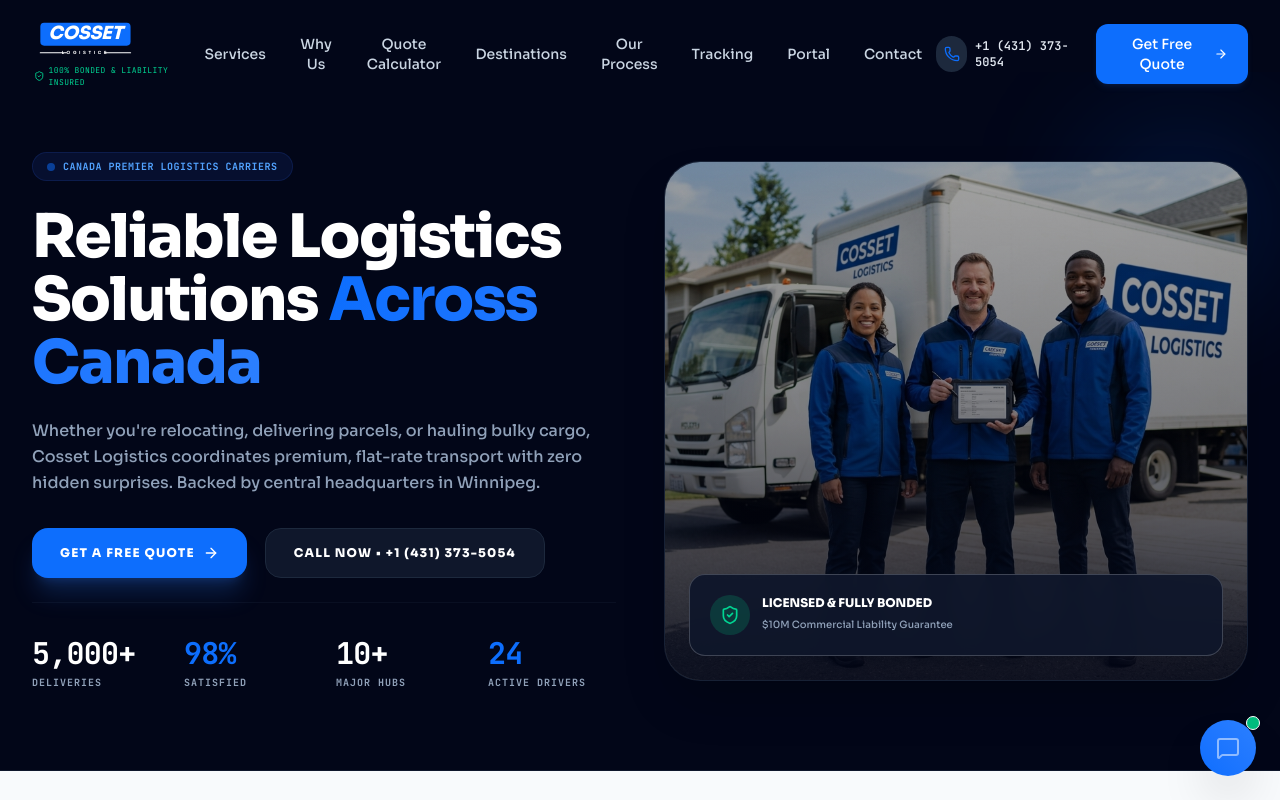
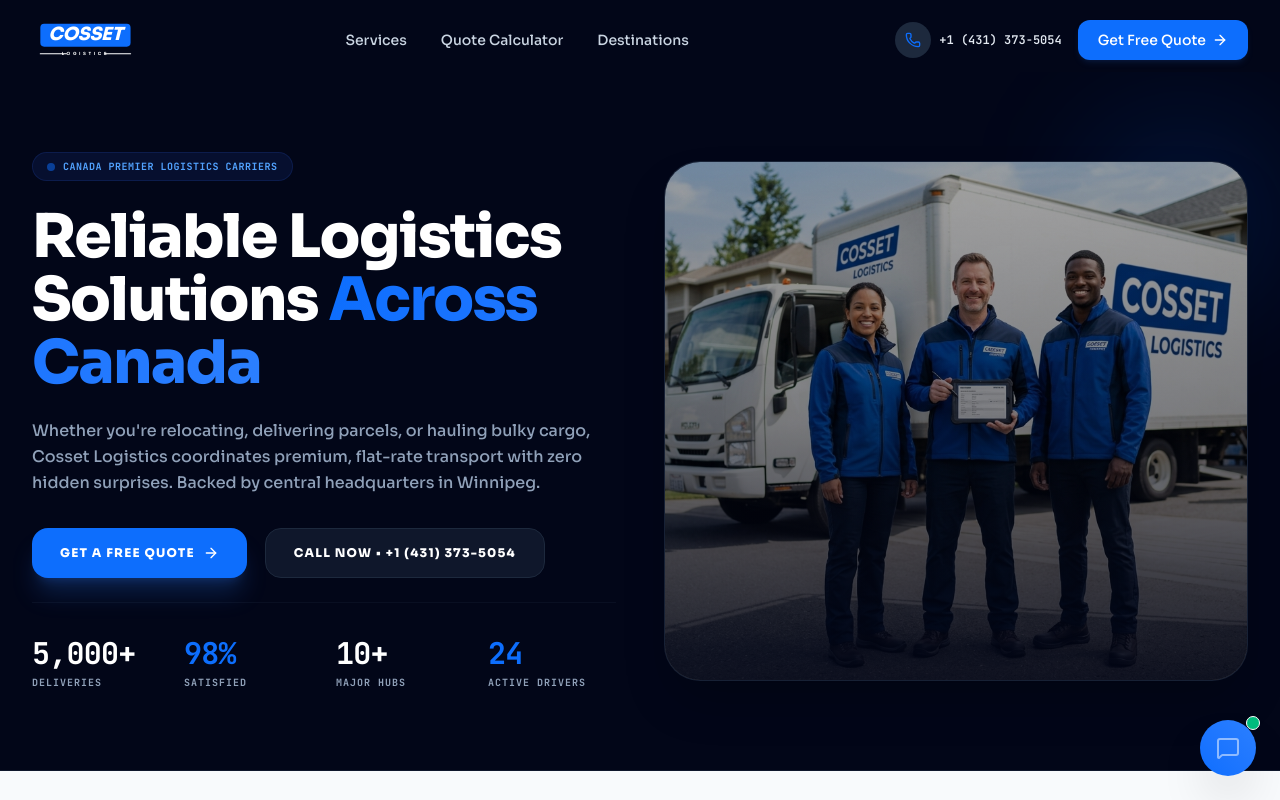
Before and after one commit to DUBEM-STYLES/Cosset-Logistics, a React (Vite) app: page / in a window 1280 px wide. Shown: the top 800 px of the page. Built offline with nearby package versions, Linux system fonts and the light colour scheme.

Commit message:
refactor: simplify navigation and booking workflow
Removed tracking and customer portal modules to streamline the application flow. Updated the quote submission confirmation text to better reflect current business processes.

```diff
--- a/src/App.tsx
+++ b/src/App.tsx
@@ -9,8 +9,6 @@
 import CossetLogo from "./components/CossetLogo";
 import CanadaMap from "./components/CanadaMap";
 import QuoteCalculator from "./components/QuoteCalculator";
-import TrackingDashboard from "./components/TrackingDashboard";
-import CustomerPortal from "./components/CustomerPortal";
 import ChatWidget from "./components/ChatWidget";
 import { Booking, GalleryItem, Testimonial } from "./types";
 
@@ -151,19 +149,7 @@
   // Handle setting/adding new bookings from quote calculator
   const handleAddBooking = (newBooking: Booking) => {
     setBookings(prev => [newBooking, ...prev]);
-
-    // Auto transition to the Customer Portal section so they inspect the booked delivery!
-    setTimeout(() => {
-      handleNavigate("portal");
-    }, 1200);
-  };
-
-  const handleUpdateBookingStatus = (id: string, newStatus: any) => {
-    setBookings(prev => prev.map(b => b.id === id ? { ...b, status: newStatus } : b));
-  };
-
-  const handleCancelBooking = (id: string) => {
-    setBookings(prev => prev.filter(b => b.id !== id));
+    console.log("Booking successfully created in local state registry:", newBooking);
   };
 
   // Counting-up effect
@@ -442,12 +428,6 @@
               >
                 Browse Services
               </button>
-              <button
-                onClick={() => handleNavigate("portal")}
-                className="px-5 py-3 bg-slate-950 dark:bg-slate-850 hover:bg-slate-800 text-white rounded-xl text-xs font-bold uppercase tracking-wider transition-colors cursor-pointer"
-              >
-                View Booked Deliveries
-              </button>
             </div>
           </div>
 
@@ -658,23 +638,6 @@
 
                 {/* Visual dark overlay gradient for premium contrast */}
                 <div className="absolute inset-0 bg-linear-to-t from-slate-950/85 via-slate-950/25 to-transparent"></div>
-
-                {/* Floating overlay card */}
-                <div className="absolute bottom-6 left-6 right-6 bg-white/90 dark:bg-slate-900/95 backdrop-blur-md rounded-2xl p-5 border border-white/20">
-                  <div className="flex items-center gap-3">
-                    <div className="w-10 h-10 rounded-full bg-emerald-100 dark:bg-emerald-500/20 text-emerald-600 dark:text-emerald-400 flex items-center justify-center font-bold text-sm">
-                      <ShieldCheck className="w-5 h-5" />
-                    </div>
-                    <div>
-                      <span className="text-xs font-black uppercase text-slate-900 dark:text-white block font-sans">
-                        Licensed & Fully Bonded
-                      </span>
-                      <span className="text-[10px] text-slate-450 dark:text-slate-400 font-medium">
-                        $10M Commercial Liability Guarantee
-                      </span>
-                    </div>
-                  </div>
-                </div>
               </div>
             </div>
 
@@ -1032,23 +995,7 @@
         </div>
       </section>
 
-      {/* Booking and Customer portal dashboard */}
-      <section id="portal" className="py-20 bg-slate-50 dark:bg-slate-950 border-t border-slate-205/60 dark:border-slate-900/80 text-left">
-        <div className="max-w-7xl mx-auto px-4 sm:px-6 lg:px-8">
-          <CustomerPortal
-            bookingsList={bookings}
-            onUpdateStatus={handleUpdateBookingStatus}
-            onCancelBooking={handleCancelBooking}
-          />
-        </div>
-      </section>
-
-      {/* Shipment Tracking Dashboard Section */}
-      <section id="tracking" className="py-20 bg-white dark:bg-slate-900 border-t border-slate-150 dark:border-slate-800 text-left">
-        <div className="max-w-7xl mx-auto px-4 sm:px-6 lg:px-8">
-          <TrackingDashboard />
-        </div>
-      </section>
+
 
       {/* Process Section */}
       <section id="process" className="py-20 text-left bg-slate-50 dark:bg-slate-950/50 border-y border-slate-200/50 dark:border-slate-900">
@@ -1585,8 +1532,7 @@
               <h5 className="font-bold text-xs uppercase tracking-widest text-white font-mono">Quick Links</h5>
               <ul className="space-y-1.5 text-xs">
                 <li><button onClick={() => handleNavigate("calculator")} className="hover:text-white transition-colors cursor-pointer">Interactive Quote Form</button></li>
-                <li><button onClick={() => handleNavigate("tracking")} className="hover:text-white transition-colors cursor-pointer">Shipment Live Tracking</button></li>
-                <li><button onClick={() => handleNavigate("portal")} className="hover:text-white transition-colors cursor-pointer">My Operational Portal</button></li>
+                <li><button onClick={() => setCurrentPage("home")} className="hover:text-white transition-colors cursor-pointer">Cosset Direct Services</button></li>
                 <li><button onClick={() => handleNavigate("why-us")} className="hover:text-white transition-colors cursor-pointer font-bold text-royal-blue">Liability Indemnity Plan</button></li>
               </ul>
             </div>
--- a/src/components/Navbar.tsx
+++ b/src/components/Navbar.tsx
@@ -1,6 +1,6 @@
 import { useState, useEffect } from "react";
 import { motion, AnimatePresence } from "motion/react";
-import { Phone, Menu, X, ArrowRight, ShieldCheck } from "lucide-react";
+import { Phone, Menu, X, ArrowRight } from "lucide-react";
 import CossetLogo from "./CossetLogo";
 
 interface NavbarProps {
@@ -21,13 +21,8 @@
 
   const navLinks = [
     { name: "Services", id: "services" },
-    { name: "Why Us", id: "why-us" },
     { name: "Quote Calculator", id: "calculator" },
     { name: "Destinations", id: "service-areas" },
-    { name: "Our Process", id: "process" },
-    { name: "Tracking", id: "tracking" },
-    { name: "Portal", id: "portal" },
-    { name: "Contact", id: "contact" },
   ];
 
   const handleLinkClick = (id: string) => {
@@ -51,9 +46,6 @@
             className="flex flex-col items-start cursor-pointer group transition-transform duration-200"
           >
             <CossetLogo height="38px" showSub={true} />
-            <div className="hidden sm:flex items-center gap-1 text-[8px] text-emerald-600 dark:text-emerald-400 font-mono tracking-wider mt-1.5 ml-0.5">
-              <ShieldCheck className="w-3 h-3 inline" /> 100% BONDED & LIABILITY INSURED
-            </div>
           </div>
 
           {/* Desktop Navigation */}
--- a/src/components/QuoteCalculator.tsx
+++ b/src/components/QuoteCalculator.tsx
@@ -148,62 +148,39 @@
       <div className="absolute top-0 left-0 right-0 h-1.5 bg-gradient-to-r from-royal-blue to-blue-500"></div>
 
       {isBooked ? (
-        <div className="py-8 text-center space-y-6">
+        <div className="py-8 text-center space-y-6 animate-fade-in">
           <div className="w-16 h-16 rounded-full bg-emerald-100 dark:bg-emerald-500/10 text-emerald-600 dark:text-emerald-400 flex items-center justify-center mx-auto shadow-inner">
             <CheckCircle2 className="w-9 h-9" />
           </div>
           <div>
             <h4 className="text-2xl font-black text-slate-900 dark:text-white tracking-tight">
-              Booking Successfully Dispatched!
+              Request Successfully Received!
             </h4>
             <p className="text-sm text-slate-500 dark:text-slate-400 mt-2 max-w-sm mx-auto">
-              Your pickup has been logged directly into our Canada central scheduling matrix. Live vehicle assignment is in progress.
+              Your calculated transit parameters have been logged into our Winnipeg Central Dispatch. A logistics coordinator will contact you by telephone or email to finalize scheduling.
             </p>
           </div>
 
-          {/* Golden Ticket Badge with live tracking */}
-          <div className="bg-slate-50 dark:bg-slate-850 border border-dashed border-slate-200 dark:border-slate-750 rounded-2xl p-4.5 max-w-sm mx-auto flex items-center justify-between">
-            <div className="text-left">
-              <span className="text-[10px] font-mono text-slate-400 uppercase tracking-widest block">
-                FREIGHT TRACKING ID
+          <div className="bg-slate-50 dark:bg-slate-850 border border-dashed border-slate-200 dark:border-slate-750 rounded-2xl p-4.5 max-w-sm mx-auto">
+            <div className="text-center">
+              <span className="text-[10px] font-mono text-slate-400 uppercase tracking-widest block mb-1">
+                DISPATCH REFERENCE ID
               </span>
               <span className="text-lg font-black text-slate-950 dark:text-white tracking-wide font-mono">
                 {lastAssignedTracking}
               </span>
+              <p className="text-[11px] text-slate-400 dark:text-slate-500 mt-1.5 font-medium leading-relaxed">
+                Zero Deposit &bull; No upfront commitment. Guaranteed dispatch slot confirmation within 30 minutes.
+              </p>
             </div>
-            <button
-              onClick={() => {
-                // Auto trigger lookup with prefilled state in parent window
-                const trackingSection = document.getElementById("tracking");
-                if (trackingSection) {
-                  const input = document.getElementById("tracking-input-search") as HTMLInputElement;
-                  if (input) {
-                    input.value = lastAssignedTracking;
-                    // Trigger input change
-                    const event = new Event("input", { bubbles: true });
-                    input.dispatchEvent(event);
-                  }
-                  trackingSection.scrollIntoView({ behavior: "smooth" });
-                }
-              }}
-              className="px-4 py-2 bg-royal-blue hover:bg-royal-blue-hover text-white text-[10px] font-bold uppercase tracking-wider rounded-lg transition-all"
-            >
-              Track Now
-            </button>
           </div>
 
-          <div className="flex justify-center gap-3 pt-3">
-            <button
-              onClick={() => onNavigate("portal")}
-              className="px-5 py-2.5 bg-slate-950 hover:bg-slate-800 text-white text-xs font-bold uppercase tracking-widest rounded-xl transition-all"
-            >
-              Open My Portal
-            </button>
+          <div className="flex justify-center pt-3">
             <button
               onClick={() => setIsBooked(false)}
-              className="px-5 py-2.5 border border-slate-200 dark:border-slate-700 text-slate-700 dark:text-slate-300 text-xs font-bold uppercase tracking-widest rounded-xl transition-all"
+              className="px-6 py-3 bg-slate-950 dark:bg-slate-800 hover:bg-slate-800 text-white text-xs font-bold uppercase tracking-widest rounded-xl transition-all cursor-pointer shadow-md"
             >
-              New Calculation
+              Configure Another Route
             </button>
           </div>
         </div>
```
